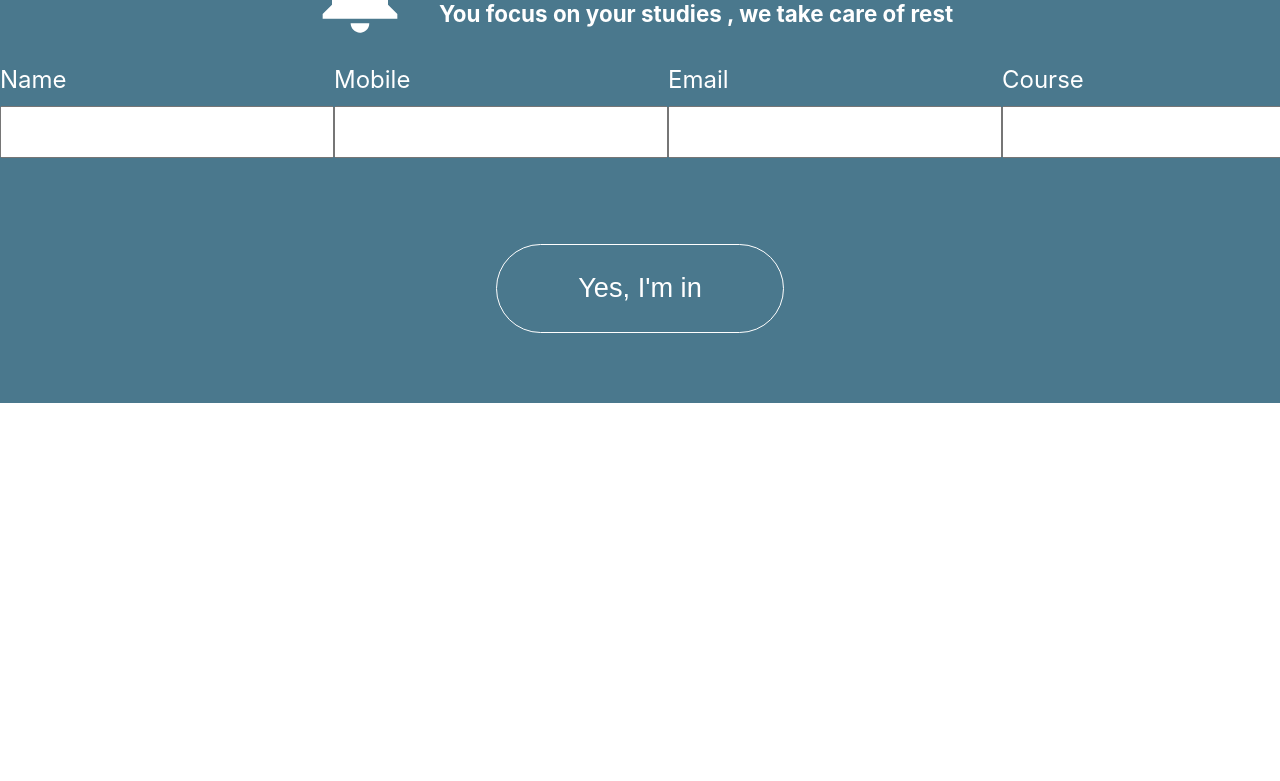
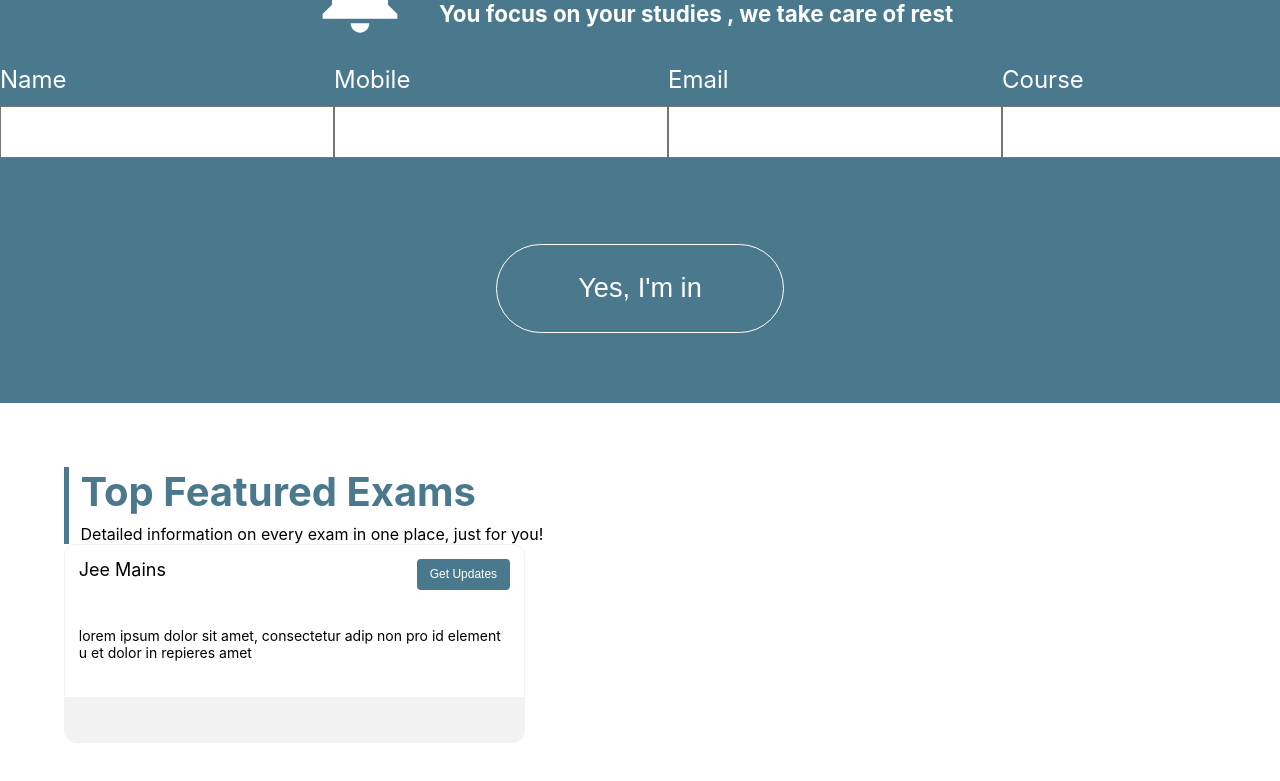
Before and after one commit to devrunes/collegesarthi, a Next.js app: page / in a window 1280 px wide. Shown: the part 1901-2682 px from the top of the page. Before the commit the page ends 2304 px from the top, so only its background shows below. Built offline with nearby package versions, Linux system fonts and the light colour scheme; no server answers.

Commit message:
exams added on home page

```diff
--- /dev/null
+++ b/components/HomeExams/HomeExams.jsx
@@ -0,0 +1,28 @@
+import React from 'react'
+import styles from './HomeExams.module.css'
+
+
+export default function HomeExams() {
+    return (
+        <section className={styles.homeExamsSection}>
+            <div className={styles.homeExamsHeading}>
+                <h2>Top Featured Exams</h2>
+                <p>Detailed information on every exam in one place, just for you!</p>
+            </div>
+            <div>
+                <div className={styles.homeExamsCard}>
+                    <div className={styles.topBar}>
+                        <h3>Jee Mains</h3>
+                        <button>Get Updates</button>
+                    </div>
+                    <div className={styles.middle}>
+                        <p>lorem ipsum dolor sit amet, consectetur adip non pro id element u et dolor in repieres amet</p>
+                    </div>
+                    <div className={styles.footer}>
+
+                    </div>
+                </div>
+            </div>
+        </section>
+    )
+}
--- /dev/null
+++ b/components/HomeExams/HomeExams.module.css
@@ -0,0 +1,53 @@
+.homeExamsSection{
+    padding: 5%;
+}
+.homeExamsHeading {
+    border-left: 5px solid #4a788d;
+    padding-left: 1%;
+}
+
+.homeExamsHeading > h2 {
+    margin: 0;
+    color: #4a788d;
+    font-size: 2.5em;
+}
+
+.homeExamsHeading > p {
+    margin-top: 8px;
+}
+
+.homeExamsCard{
+    border-radius: 12px;
+    width: 40%;
+    border: 1px solid #f2f2f2;
+}
+
+.topBar{
+    display: flex;
+    justify-content: space-between;
+    padding: 3%;
+}
+
+.topBar > h3 {
+    font-size: 18px;
+    font-weight: normal;
+}
+
+.topBar > button {
+    background-color:#4a788d;
+    border: none;
+    border-radius: 4px;
+    padding: 2% 3%;
+    color: #fff;
+    font-size: 12px;
+}
+.middle{
+    padding: 5% 3% 8%;
+    font-size: 14px;
+}
+
+.footer{
+    background-color: #F2F2F2;
+    height: 45px;
+    border-radius:0 0 12px 12px;
+}
--- a/package.json
+++ b/package.json
@@ -12,6 +12,7 @@
     "firebase-admin": "^9.4.2",
     "next": "10.0.5",
     "react": "17.0.1",
-    "react-dom": "17.0.1"
+    "react-dom": "17.0.1",
+    "react-slick": "^0.27.14"
   }
 }
--- a/pages/index.js
+++ b/pages/index.js
@@ -4,6 +4,7 @@ import NavStream from "../components/NavStream/NavStream";
 import HomeSearch from "../components/HomeSearch/HomeSearch";
 import Explore from "../components/Explore/Explore";
 import MissUpdate from "../components/MissUpdate/MissUpdate";
+import HomeExams from "../components/HomeExams/HomeExams";
 
 export default function Home() {
   return (
@@ -18,6 +19,7 @@ export default function Home() {
         <HomeSearch />
         <Explore />
         <MissUpdate />
+        <HomeExams />
       </main>
     </div>
   );
```
Also changed, not shown: 1 other file (tests, documents, lock files or other folders).
